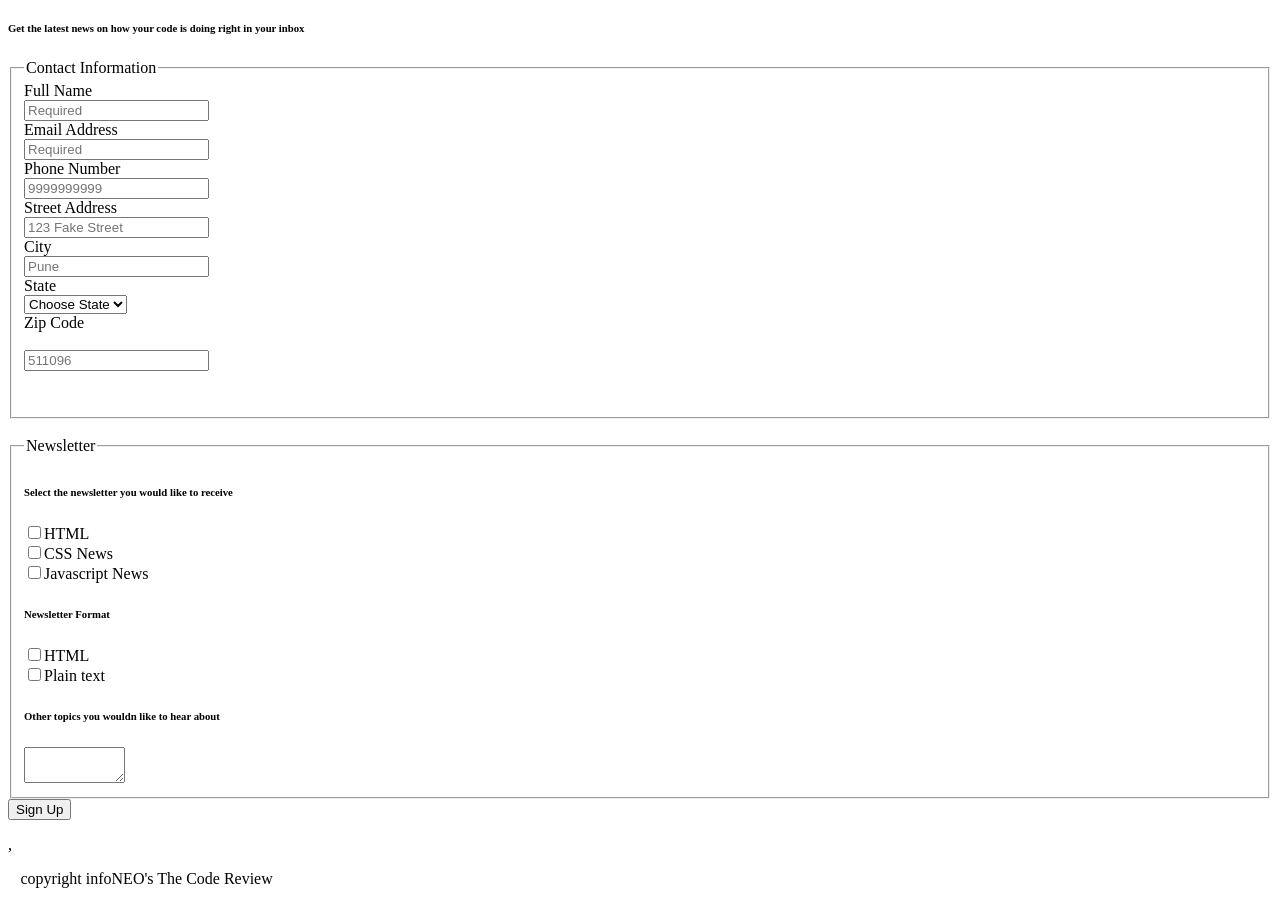
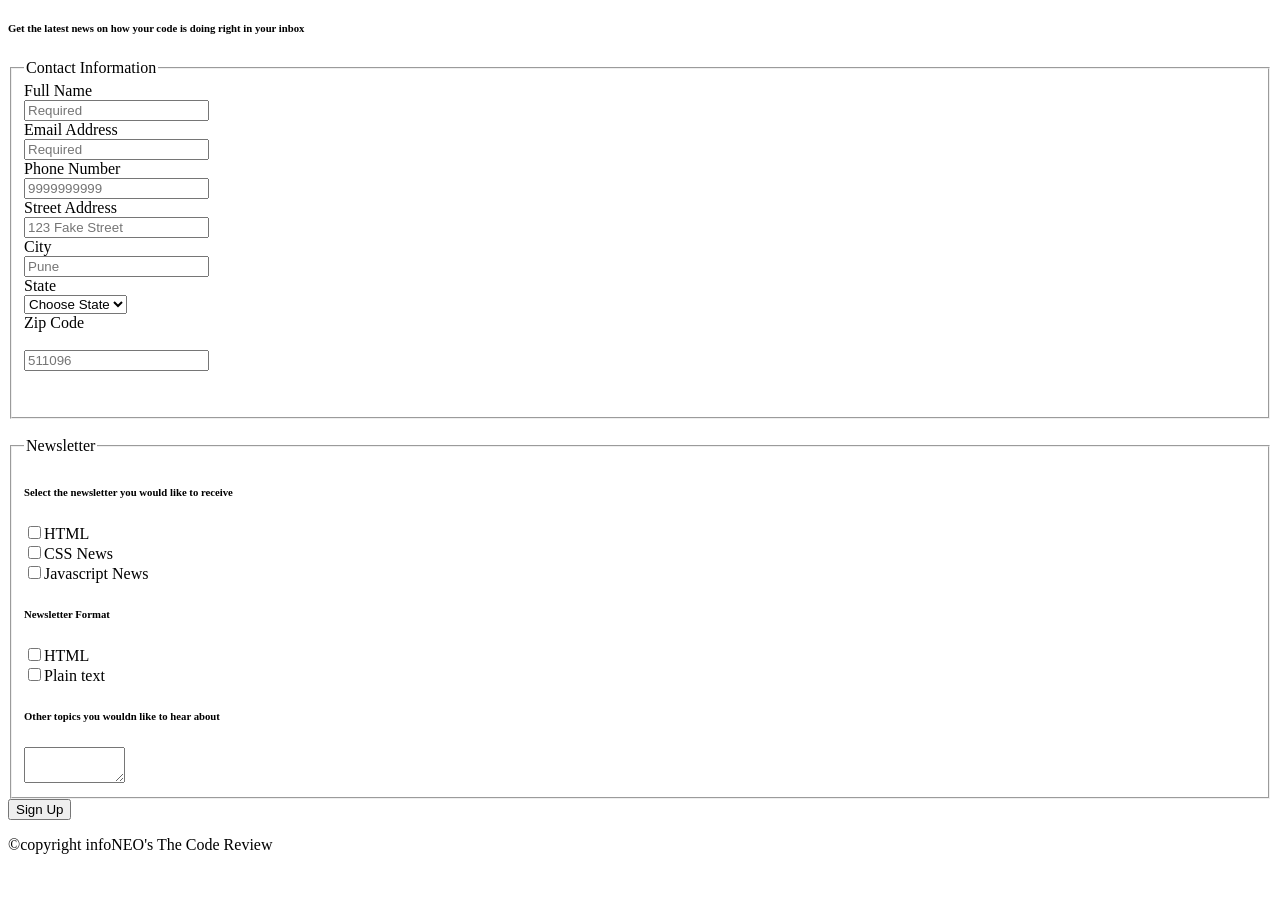
Before and after one commit to iamneo-production/edadaafdcb305542554bbaaaabbcbbfefone, a plain HTML site: page public/index.html in a window 1280 px wide. Shown: the part 101-1005 px from the top of the page. After the commit the page ends 971 px from the top, so only its background shows below. Drawn offline with Linux system fonts and the light colour scheme.

Commit message:
Backup Commit

```diff
--- a/public/index.html
+++ b/public/index.html
@@ -67,6 +67,6 @@
     <textarea name="" id="" cols="10" rows="2"></textarea>
 </fieldset>
 <button type="submit">Sign Up</button><br>
-<p ="footer">,<footer><span class="glyphicon">&#xe194;</span>copyright infoNEO's The Code Review</p></footer>
+<p ="footer"><footer><span class="glyphicon">&copy;</span>copyright infoNEO's The Code Review</p></footer>
 </body>
 </html>
```
